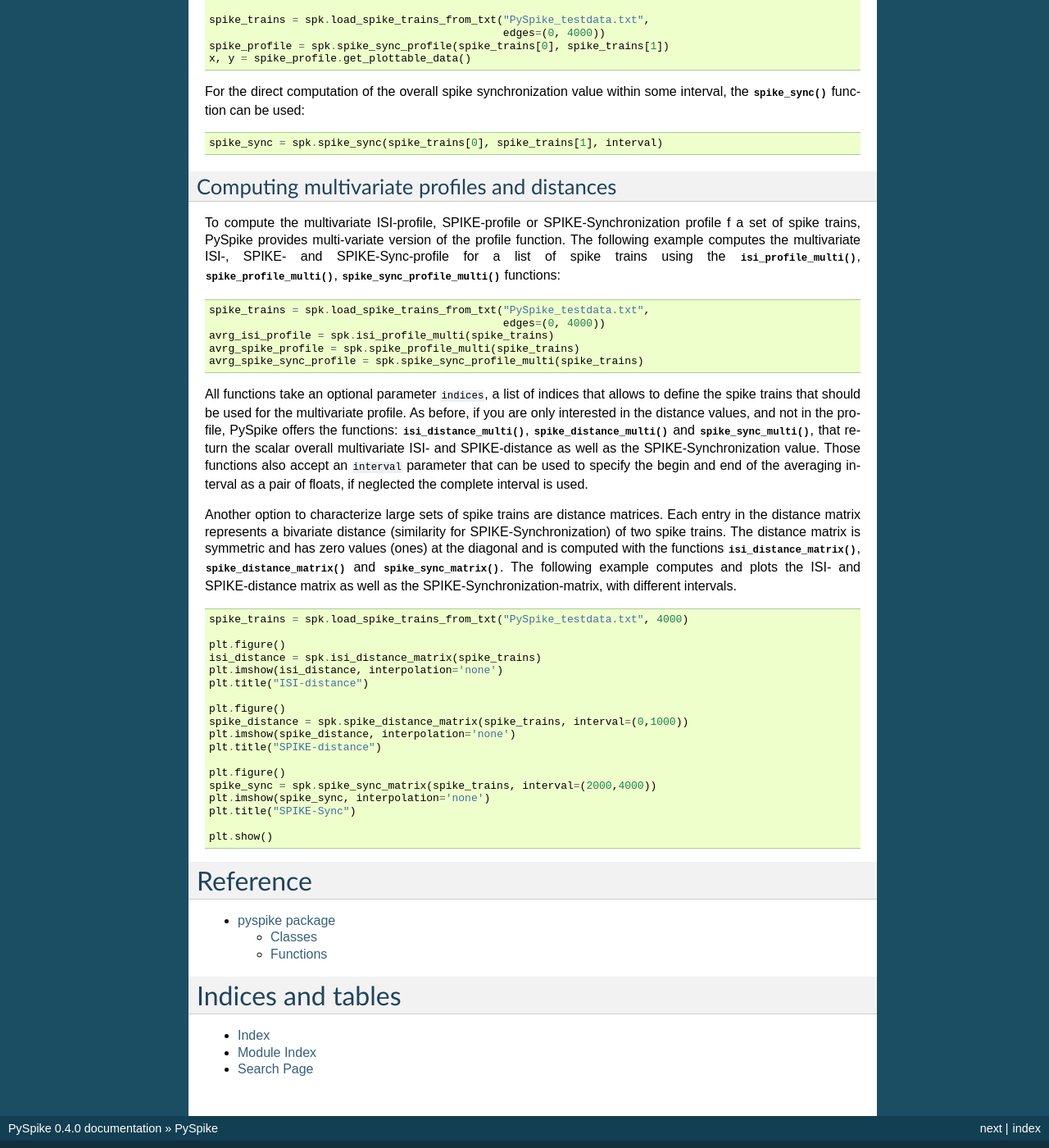
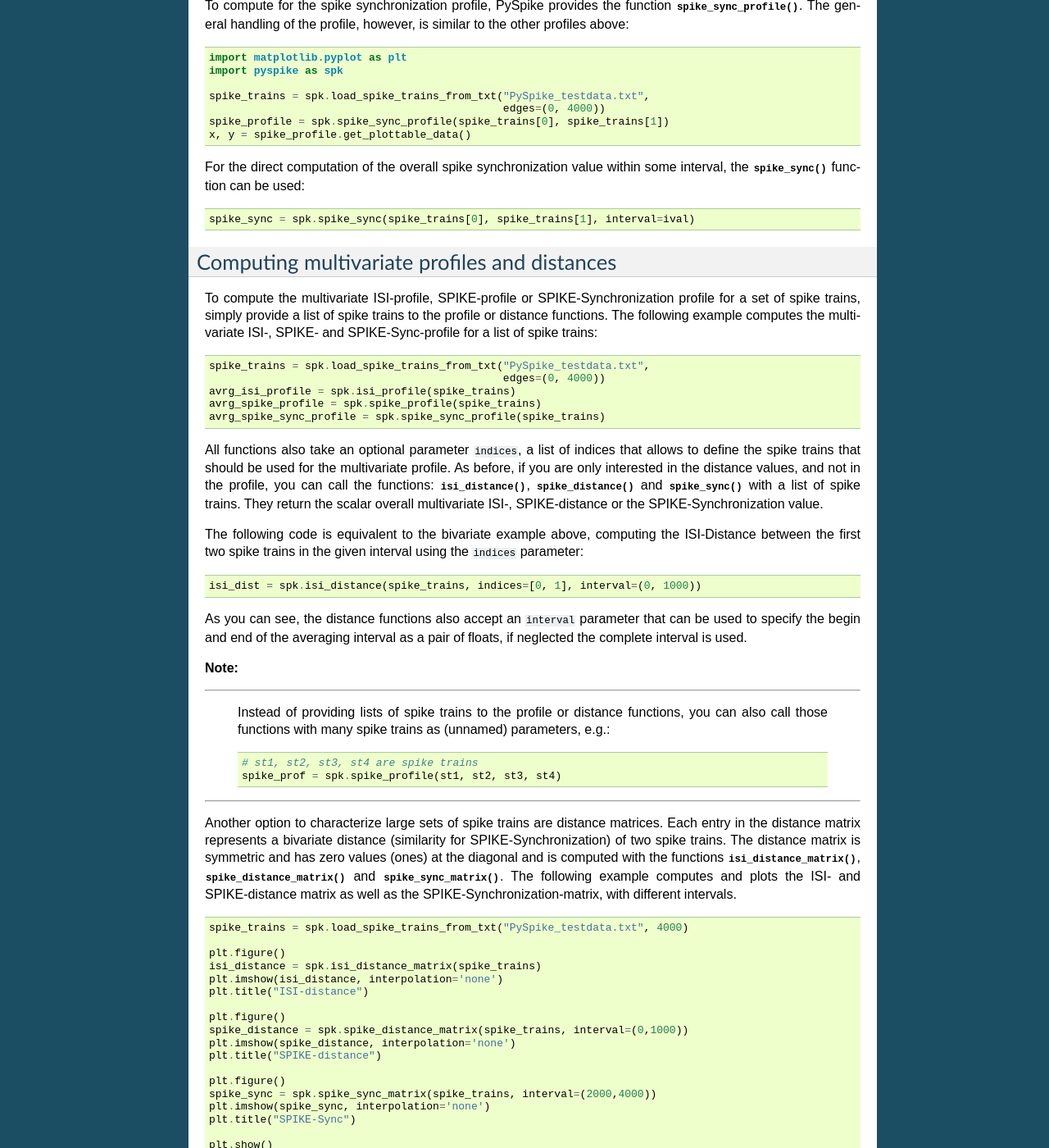
Before and after one commit to mariomulansky/PySpike, a Sphinx documentation site: the page built from doc/index.rst, in a window 1280 px wide and 1400 px high, scrolled down 4852 px. Shown: the whole window at 82% size. Built offline with Sphinx 7.4.7, drawn with Linux system fonts in a browser that asks for light colours; some of the changed text lies outside the part shown.

Commit message:
deprecated old multivariate functions
with the new interface, the previous functions for computing multivariate
profiles and distances are obsolete. This is now noted in the docs.

```diff
--- a/Readme.rst
+++ b/Readme.rst
@@ -23,6 +23,8 @@
 
 Important Changelog
 -----------------------------
+
+With version 0.5.0, the interfaces have been unified and the specific functions for multivariate computations have become deprecated.
 
 With version 0.2.0, the :code:`SpikeTrain` class has been introduced to represent spike trains.
 This is a breaking change in the function interfaces.
@@ -92,15 +94,15 @@
     plt.show()
 
 
-The following example computes the multivariate ISI-, SPIKE- and SPIKE-Sync-profile for a list of spike trains using the :code:`isi_profile_multi`, :code:`spike_profile_multi`, :code:`spike_sync_profile_multi` functions:
+The following example computes the multivariate ISI-, SPIKE- and SPIKE-Sync-profile for a list of spike trains loaded from a text file:
 
 .. code:: python
 
     spike_trains = spk.load_spike_trains_from_txt("PySpike_testdata.txt",
                                                   edges=(0, 4000))
-    avrg_isi_profile = spk.isi_profile_multi(spike_trains)
-    avrg_spike_profile = spk.spike_profile_multi(spike_trains)
-    avrg_spike_sync_profile = spk.spike_sync_profile_multi(spike_trains)
+    avrg_isi_profile = spk.isi_profile(spike_trains)
+    avrg_spike_profile = spk.spike_profile(spike_trains)
+    avrg_spike_sync_profile = spk.spike_sync_profile(spike_trains)
 
 More examples with detailed descriptions can be found in the `tutorial section <http://mariomulansky.github.io/PySpike/#tutorial>`_.
 
--- a/doc/tutorial.rst
+++ b/doc/tutorial.rst
@@ -88,10 +88,9 @@
 
 .. code:: python
 
-     isi_dist = spk.isi_distance(spike_trains[0], spike_trains[1], interval)
+     isi_dist = spk.isi_distance(spike_trains[0], spike_trains[1], interval=(0, 1000))
 
-where :code:`interval` is optional, as above, and if omitted the ISI-distance is computed for the complete spike trains.
-
+where :code:`interval` is optional, as above, and if omitted the ISI-distance is computed for the complete spike train.
 
 SPIKE-distance
 ..............
@@ -113,19 +112,20 @@
     plt.show()
 
 This short example computes and plots the SPIKE-profile of the first two spike trains in the file :code:`PySpike_testdata.txt`.
+
 In contrast to the ISI-profile, a SPIKE-profile is a piece-wise *linear* function and is therefore represented by a :class:`.PieceWiseLinFunc` object.
 Just like the :class:`.PieceWiseConstFunc` for the ISI-profile, the :class:`.PieceWiseLinFunc` provides a :meth:`.PieceWiseLinFunc.get_plottable_data` member function that returns arrays that can be used directly to plot the function.
 Furthermore, the :meth:`.PieceWiseLinFunc.avrg` member function returns the average of the profile defined as the overall SPIKE distance.
 As above, you can provide an interval as a pair of floats as well as a sequence of such pairs to :code:`avrg` to specify the averaging interval if required.
 
-Again, you can use
+Again, you can use:
 
 .. code:: python
 
-    spike_dist = spk.spike_distance(spike_trains[0], spike_trains[1], interval)
+    spike_dist = spk.spike_distance(spike_trains[0], spike_trains[1], interval=ival)
 
 to compute the SPIKE distance directly, if you are not interested in the profile at all.
-The parameter :code:`interval` is optional and if neglected the whole spike train is used.
+The parameter :code:`interval` is optional and if neglected the whole time interval is used.
 
 
 SPIKE synchronization
@@ -164,26 +164,47 @@
 
 .. code:: python
 
-   spike_sync = spk.spike_sync(spike_trains[0], spike_trains[1], interval)
-
+   spike_sync = spk.spike_sync(spike_trains[0], spike_trains[1], interval=ival)
 
 Computing multivariate profiles and distances
 ----------------------------------------------
 
-To compute the multivariate ISI-profile, SPIKE-profile or SPIKE-Synchronization profile f a set of spike trains, PySpike provides multi-variate version of the profile function.
-The following example computes the multivariate ISI-, SPIKE- and SPIKE-Sync-profile for a list of spike trains using the :func:`.isi_profile_multi`, :func:`.spike_profile_multi`, :func:`.spike_sync_profile_multi` functions:
+To compute the multivariate ISI-profile, SPIKE-profile or SPIKE-Synchronization profile for a set of spike trains, simply provide a list of spike trains to the profile or distance functions.
+The following example computes the multivariate ISI-, SPIKE- and SPIKE-Sync-profile for a list of spike trains:
 
 .. code:: python
 
     spike_trains = spk.load_spike_trains_from_txt("PySpike_testdata.txt",
                                                   edges=(0, 4000))
-    avrg_isi_profile = spk.isi_profile_multi(spike_trains)
-    avrg_spike_profile = spk.spike_profile_multi(spike_trains)
-    avrg_spike_sync_profile = spk.spike_sync_profile_multi(spike_trains)
+    avrg_isi_profile = spk.isi_profile(spike_trains)
+    avrg_spike_profile = spk.spike_profile(spike_trains)
+    avrg_spike_sync_profile = spk.spike_sync_profile(spike_trains)
 
-All functions take an optional parameter :code:`indices`, a list of indices that allows to define the spike trains that should be used for the multivariate profile.
-As before, if you are only interested in the distance values, and not in the profile, PySpike offers the functions: :func:`.isi_distance_multi`, :func:`.spike_distance_multi` and :func:`.spike_sync_multi`, that return the scalar overall multivariate ISI- and SPIKE-distance as well as the SPIKE-Synchronization value.
-Those functions also accept an :code:`interval` parameter that can be used to specify the begin and end of the averaging interval as a pair of floats, if neglected the complete interval is used.
+All functions also take an optional parameter :code:`indices`, a list of indices that allows to define the spike trains that should be used for the multivariate profile.
+As before, if you are only interested in the distance values, and not in the profile, you can call the functions: :func:`.isi_distance`, :func:`.spike_distance` and :func:`.spike_sync` with a list of spike trains.
+They return the scalar overall multivariate ISI-, SPIKE-distance or the SPIKE-Synchronization value.
+
+The following code is equivalent to the bivariate example above, computing the ISI-Distance between the first two spike trains in the given interval using the :code:`indices` parameter:
+
+.. code:: python
+
+     isi_dist = spk.isi_distance(spike_trains, indices=[0, 1], interval=(0, 1000))
+
+As you can see, the distance functions also accept an :code:`interval` parameter that can be used to specify the begin and end of the averaging interval as a pair of floats, if neglected the complete interval is used.
+
+**Note:**
+
+------------------------------
+
+    Instead of providing lists of spike trains to the profile or distance functions, you can also call those functions with many spike trains as (unnamed) parameters, e.g.:
+
+    .. code:: python
+
+       # st1, st2, st3, st4 are spike trains
+       spike_prof = spk.spike_profile(st1, st2, st3, st4)
+
+------------------------------
+
 
 Another option to characterize large sets of spike trains are distance matrices.
 Each entry in the distance matrix represents a bivariate distance (similarity for SPIKE-Synchronization) of two spike trains.
```
Also changed, not shown: other parts of Readme.rst (+3 -3 lines), 3 other files.
